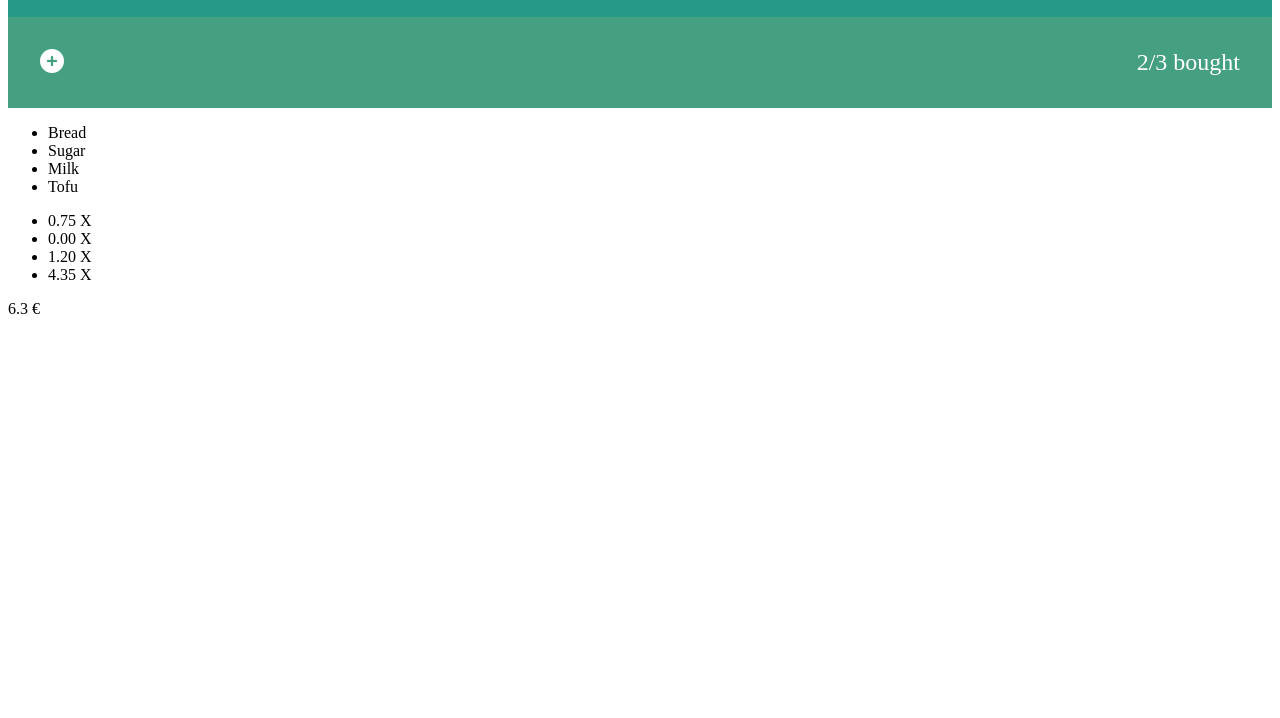
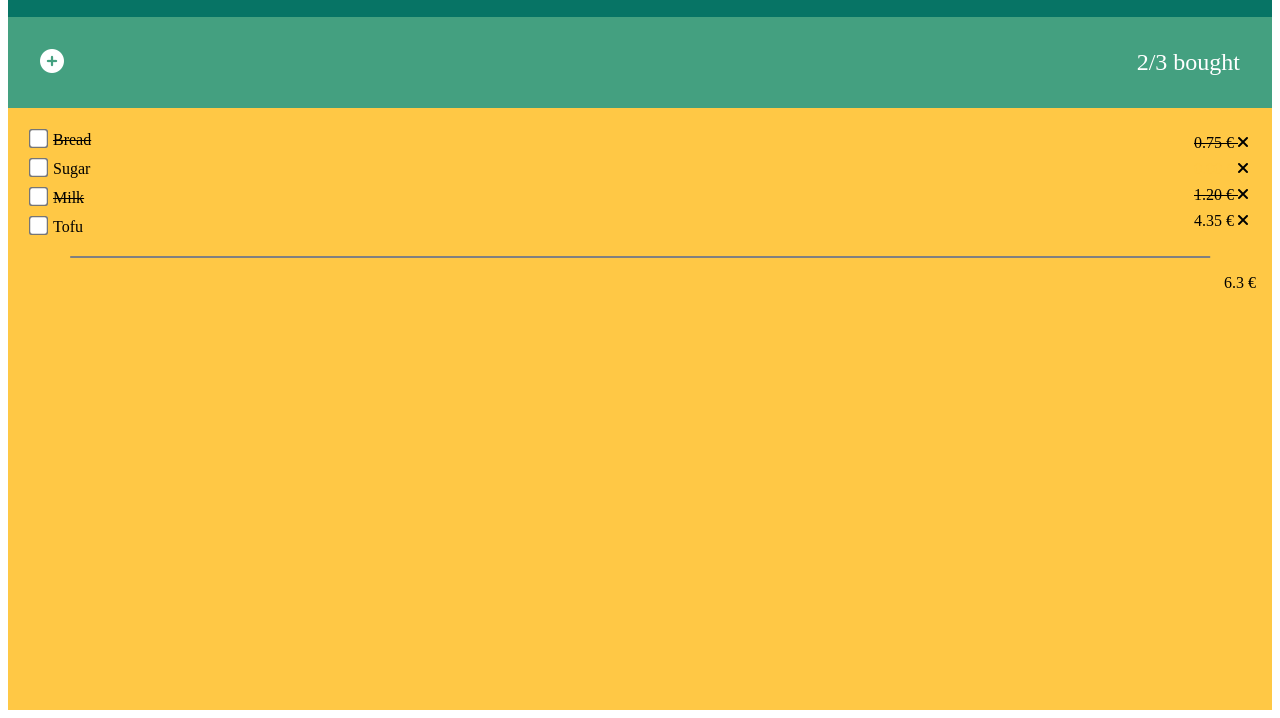
Before and after one commit to a9nna/202301-w1ch3-ana-coronel, a website: page src/index.html in a window 1280 px wide. Shown: the part 82-800 px from the top of the page. Drawn offline with Linux system fonts and the light colour scheme.

Commit message:
Add flexbox and colour styles to main element in index.html

```diff
--- a/src/css/style.css
+++ b/src/css/style.css
@@ -3,6 +3,13 @@
 html {
   display: flex;
   flex-direction: column;
+  height: 100vh;
+}
+
+body {
+  display: flex;
+  flex-direction: column;
+  height: 100%;
 }
 
 h1 {
@@ -15,7 +22,7 @@ header {
   display: flex;
   align-items: center;
   justify-content: space-between;
-  background-color: #279989;
+  background-color: #077465;
   flex-wrap: wrap;
   padding: 1rem;
 }
@@ -38,6 +45,7 @@ a {
 }
 
 main {
+  background-color: #ffc845;
   flex: 1;
 }
 
@@ -49,3 +57,51 @@ main {
   padding: 2rem;
   color: white;
 }
+
+.shopping-list-details {
+  display: flex;
+  justify-content: space-between;
+  align-items: center;
+  align-content: center;
+}
+
+.shopping-list-details > ul {
+  margin: 0;
+  padding: 1rem;
+}
+
+.shopping-list-details li {
+  list-style-type: none;
+}
+
+.no-price {
+  color: #ffc845;
+}
+
+.total-price {
+  display: flex;
+  justify-content: flex-end;
+  padding: 0 1rem 0 0;
+}
+
+input[type="checkbox"] {
+  transform: scale(1.5);
+  margin: 0.5rem;
+}
+
+.prices li {
+  margin: 0.5rem;
+}
+
+.separation-line {
+  position: relative;
+  border: 1px gray solid;
+  width: 90%;
+  left: 50%;
+  transform: translateX(-50%);
+  margin-bottom: 1rem;
+}
+
+.crossed-out {
+  text-decoration: line-through;
+}
--- a/src/index.html
+++ b/src/index.html
@@ -5,7 +5,9 @@
   <meta charset="UTF-8">
   <meta http-equiv="X-UA-Compatible" content="IE=edge">
   <meta name="viewport" content="width=device-width, initial-scale=1.0">
-  <link rel="stylesheet" href="./css/style.css">
+  <meta name="description" content="Author: Ana Coronel, Category: Proyect,
+      Length: 2 pages">
+  <link rel="stylesheet" href="../src/css/style.css">
   <link rel="shortcut icon" href="./images/icons8-hamper-48.png" type="image/x-icon">
   <title>Shopping List</title>
 </head>
@@ -15,8 +17,8 @@
     <h1>Shopping list</h1>
     <nav>
       <ul>
-        <li> <a href="./index.html">Shopping list</a></li>
-        <li> <a href="./purchase-form.html">Purchase form</a></li>
+        <li> <a href="/src">Shopping list</a></li>
+        <li> <a href="../src/purchase-form.html">Purchase form</a></li>
       </ul>
     </nav>
   </header>
@@ -26,19 +28,34 @@
       <span>2/3 bought</span>
     </div>
     <div class="list-of-ingredients">
-      <ul>
-        <li>Bread</li>
-        <li>Sugar</li>
-        <li>Milk</li>
-        <li>Tofu</li>
-      </ul>
-      <ul>
-        <li>0.75 X</li>
-        <li>0.00 X</li>
-        <li>1.20 X</li>
-        <li>4.35 X</li>
-      </ul>
-      <span>6.3 €</span>
+      <section class="shopping-list-details">
+        <ul class="ingredients">
+          <li>
+            <label class="crossed-out"><input type="checkbox">Bread</label>
+          </li>
+          <li>
+            <label><input type="checkbox">Sugar</label>
+          </li>
+          <li>
+            <label class="crossed-out"><input type="checkbox">Milk</label>
+          </li>
+          <li>
+            <label><input type="checkbox">Tofu</label>
+          </li>
+        </ul>
+        <ul class="prices">
+          <li class="crossed-out">0.75 € <i class="fa-solid fa-xmark"></i></li>
+          <li><span class="no-price">0.00 € </span> <i class="fa-solid fa-xmark"></i></li>
+          <li class="crossed-out">1.20 € <i class="fa-solid fa-xmark"></i></li>
+          <li>4.35 € <i class="fa-solid fa-xmark"></i></li>
+        </ul>
+      </section>
+      <section>
+        <div class="separation-line"></div>
+      </section>
+      <section class="total-price">
+        <span>6.3 €</span>
+      </section>
     </div>
   </main>
 
```
Also changed, not shown: src/purchase-form.html (+48 -2 lines).
